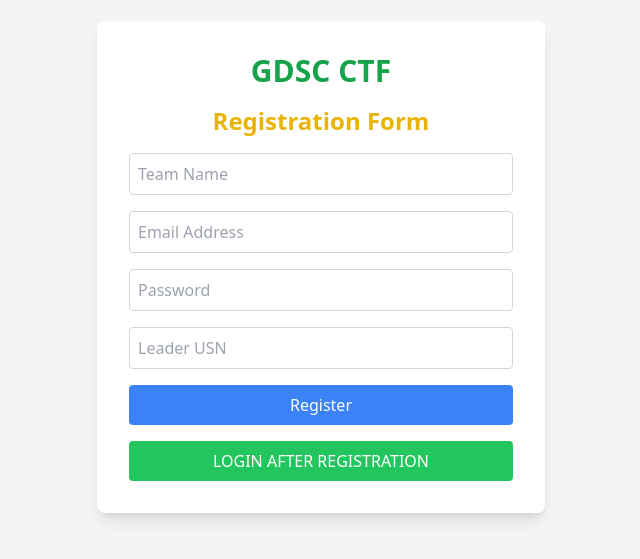
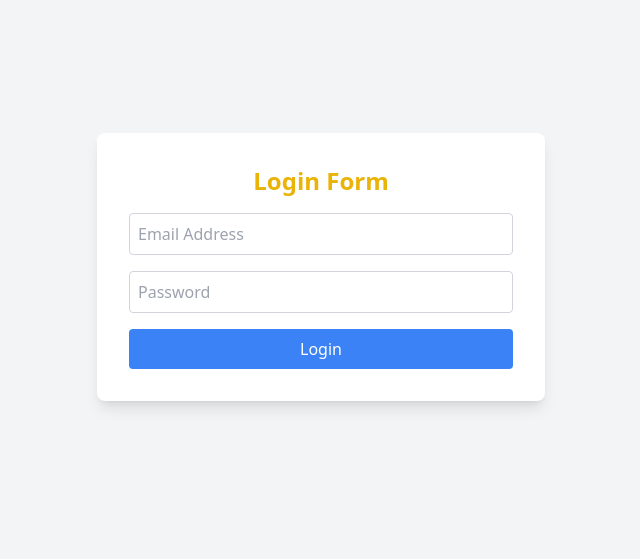
Before and after one commit to davinasd/gdsc-ctf, a React (Vite) app: page / in a window 1280 px wide. Shown: the part 133-692 px from the top of the page, without its empty margins (319-959 px from the left). Built offline with nearby package versions, Linux system fonts and the light colour scheme.

Commit message:
registration removed

```diff
--- a/src/App.jsx
+++ b/src/App.jsx
@@ -14,8 +14,7 @@
 
   return (
     <Routes>
-      <Route path="/login" element={<Login />} />
-      <Route path="/" element={<Registration />} />
+      <Route path="/" element={<Login />} />
       <Route
         path="/user"
         element={isLoggedIn ? <User /> : <Navigate to="/" />}
```
